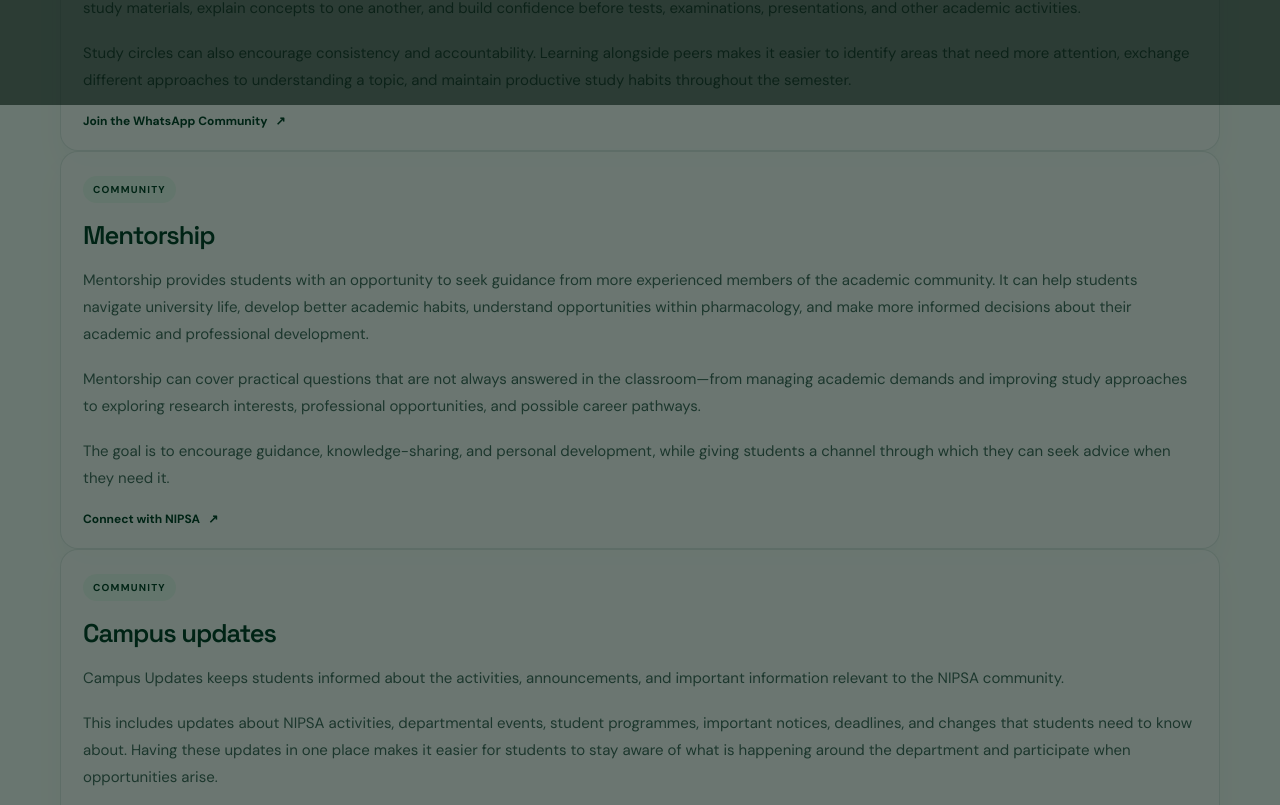
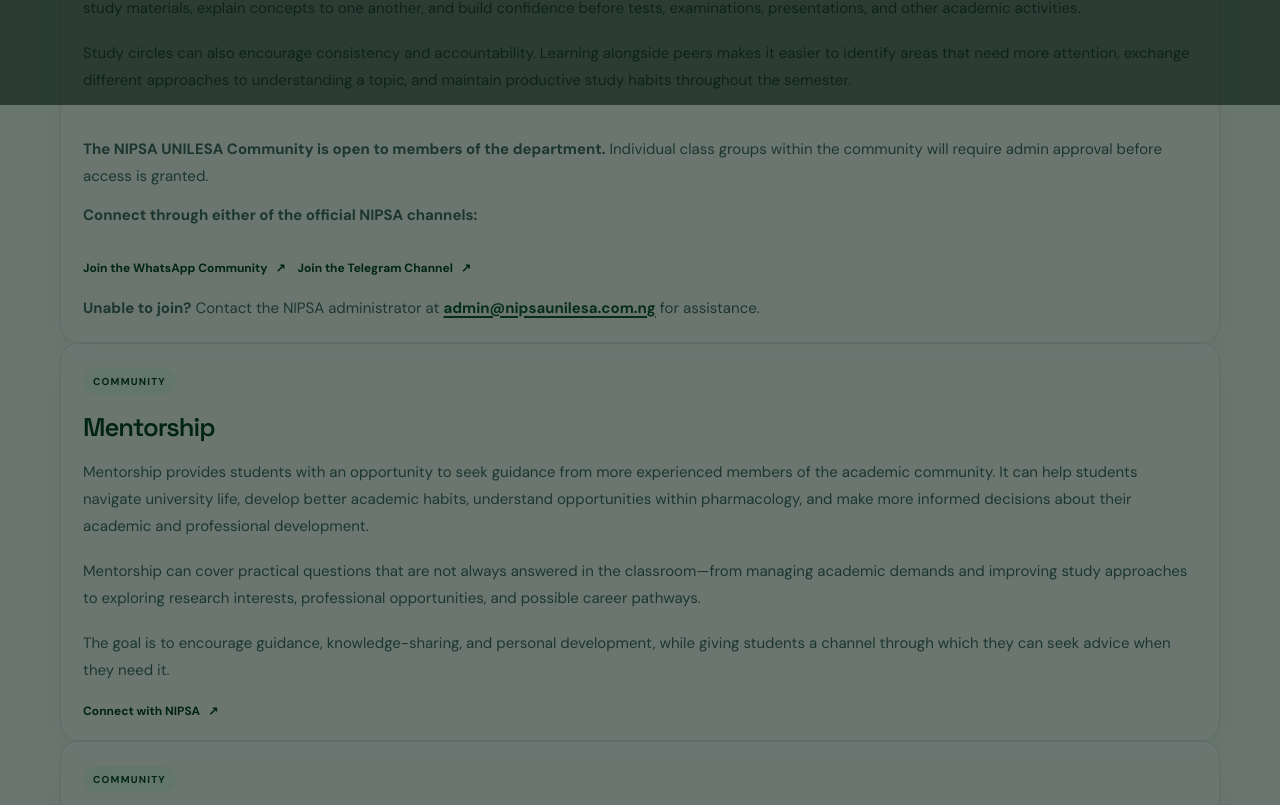
Before and after one commit to phenomenaltechhub/nipsaunilesa, a Next.js app: page /community in a window 1280 px wide. Shown: the part 695-1500 px from the top of the page. Built offline with nearby package versions, Linux system fonts and the light colour scheme.

Commit message:
add telegram channel

```diff
--- a/app/community/page.tsx
+++ b/app/community/page.tsx
@@ -18,6 +18,12 @@
     ],
     ctaLabel: "Join the WhatsApp Community",
     href: "https://chat.whatsapp.com/Lr9o3E6iXpmItO0hB8moG7",
+     secondaryCtaLabel: "Join the Telegram Channel",
+     secondaryHref: "https://t.me/+FYZPQBrwE_U3N2Rk",
+     supportLabel: "Unable to join?",
+     supportText: "Contact the NIPSA administrator at",
+     supportHref: "mailto:admin@nipsaunilesa.com.ng",
+     supportEmail: "admin@nipsaunilesa.com.ng",
   },
   {
     title: "Mentorship",
@@ -91,6 +97,46 @@
                 <p key={paragraph}>{paragraph}</p>
               ))}
 
+              {group.title === "Study circles" ? (
+                  <>
+                    <div className="community-access">
+                      <p>
+                        <strong>
+                          The NIPSA UNILESA Community is open to members of the department.
+                        </strong>{" "}
+                        Individual class groups within the community will require admin
+                        approval before access is granted.
+                      </p>
+
+                      <p>
+                        <strong>Connect through either of the official NIPSA channels:</strong>
+                      </p>
+                    </div>
+
+                    <div className="community-panel-actions">
+                      <Link
+                        className="community-panel-link"
+                        href={group.href}
+                        target="_blank"
+                        rel="noopener noreferrer"
+                      >
+                        {group.ctaLabel} <Arrow />
+                      </Link>
+
+                      {group.secondaryHref && (
+                        <Link
+                          className="community-panel-link"
+                          href={group.secondaryHref}
+                          target="_blank"
+                          rel="noopener noreferrer"
+                        >
+                          {group.secondaryCtaLabel} <Arrow />
+                        </Link>
+                      )}
+                    </div>
+                  </>
+                ) : (
+                  <div className="community-panel-actions">
                     <Link
                       className="community-panel-link"
                       href={group.href}
@@ -99,6 +145,22 @@
                     >
                       {group.ctaLabel} <Arrow />
                     </Link>
+                  </div>
+                )}
+
+                {group.supportHref && (
+                  <p className="community-panel-support">
+                    <strong>{group.supportLabel}</strong>{" "}
+                    {group.supportText}{" "}
+                    <Link
+                      href={group.supportHref}
+                      className="community-panel-support-link"
+                    >
+                      {group.supportEmail}
+                    </Link>{" "}
+                    for assistance.
+                  </p>
+                )}
             </article>
           ))}
         </section>
--- a/app/globals.css
+++ b/app/globals.css
@@ -115,12 +115,47 @@
 .resource-intro .button.primary span,.resource-intro .button.primary:hover span,.resource-intro .button.primary:focus-visible span{color:#fff}
 .resource-intro .button.primary:hover,.resource-intro .button.primary:focus-visible{background:var(--deep);box-shadow:0 10px 18px rgba(0,59,36,.16)}
 .resource-collection + footer{margin-top:0}
+.community-panel-support-link {
+  color: var(--nipsa-green, #0f5132);
+  font-weight: 700;
+  text-decoration: underline;
+  text-decoration-thickness: 1.5px;
+  text-underline-offset: 3px;
+}
+
+.community-panel-support-link:hover {
+  text-decoration-thickness: 2px;
+}
+
+.community-panel-support-link:focus-visible {
+  outline: 2px solid currentColor;
+  outline-offset: 3px;
+}
 .community-panel{display:flex;flex-direction:column;gap:18px;padding:24px 22px 20px;border:1px solid rgba(13,87,58,.12);border-radius:18px;background:rgba(255,255,255,.8);box-shadow:0 16px 30px rgba(10,71,46,.04)}
 .community-panel .card-tag{display:inline-flex;align-items:center;align-self:flex-start;padding:6px 10px;border-radius:999px;background:#edfdf2;color:var(--deep);font-size:10px;font-weight:700;letter-spacing:1.2px;text-transform:uppercase}
 .community-panel h3{margin:0;color:var(--deep);font:600 clamp(1.6rem,2vw,2.2rem)/1.1 'Space Grotesk';letter-spacing:-1px}
 .community-panel p{margin:0;color:#44685d;font-size:15px;line-height:1.8}
 .community-panel-link{display:inline-flex;align-items:center;justify-content:flex-start;gap:8px;margin-top:auto;color:var(--deep);text-decoration:none;font-weight:700;font-size:12px}
 .community-summary-stat{font-size:clamp(1.5rem,2vw,2.2rem);line-height:1.1;margin-top:20px}@media(max-width:900px){.resource-grid{grid-template-columns:repeat(2,minmax(0,1fr))}.resource-library-header{max-width:620px}.community-panel-grid{grid-template-columns:1fr 1fr}.page-hero-grid{grid-template-columns:1fr}}@media(max-width:640px){.resource-intro{padding-top:20px}.resource-grid{grid-template-columns:1fr}.resource-card{padding:18px 16px 16px}.resource-card-header{flex-direction:column;align-items:flex-start}.resource-card-body h3{font-size:1.35rem}.resource-card-body p{font-size:14px}.resource-action{width:100%;justify-content:space-between}.community-panel-grid{grid-template-columns:1fr}.page-hero{padding-top:42px}.page-hero-aside{padding:18px 16px}.community-panel{padding:20px 18px 18px}.page-subtitle{font-size:15px}}
+.community-access {
+  margin-top: 1.5rem;
+}
+
+.community-access p {
+  margin-bottom: 0.75rem;
+}
+
+.community-panel-actions {
+  display: flex;
+  flex-wrap: wrap;
+  gap: 0.75rem;
+}
+@media (max-width: 640px) {
+  .community-panel-actions {
+    flex-direction: column;
+    align-items: stretch;
+  }
+}
 
 .gallery-preview-intro{max-width:600px;margin:24px 0 0;color:var(--muted);font-size:14px;line-height:1.7}
 .gallery-preview-grid{display:grid;grid-template-columns:1.25fr 1fr 1fr;gap:16px;margin-top:34px}
```
Also changed, not shown: app/icon.png. Lines whose indentation alone changed are shown as unchanged.
